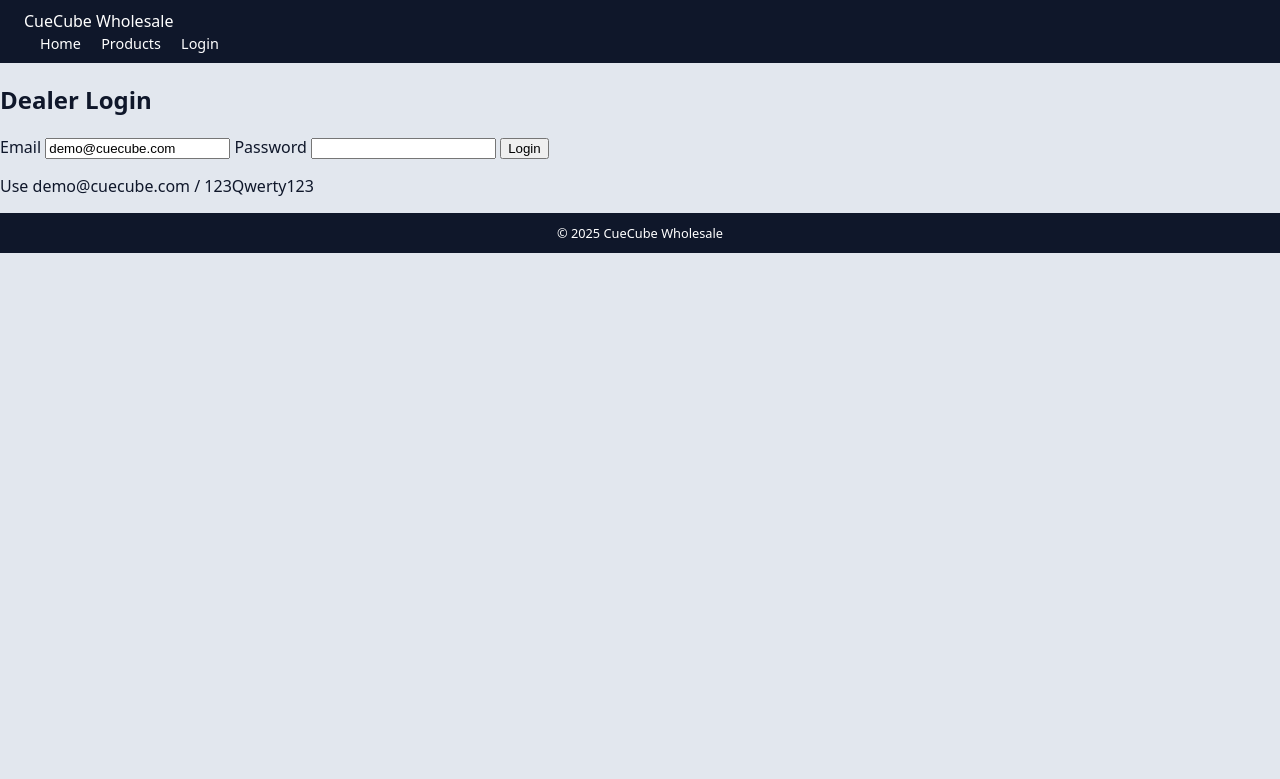
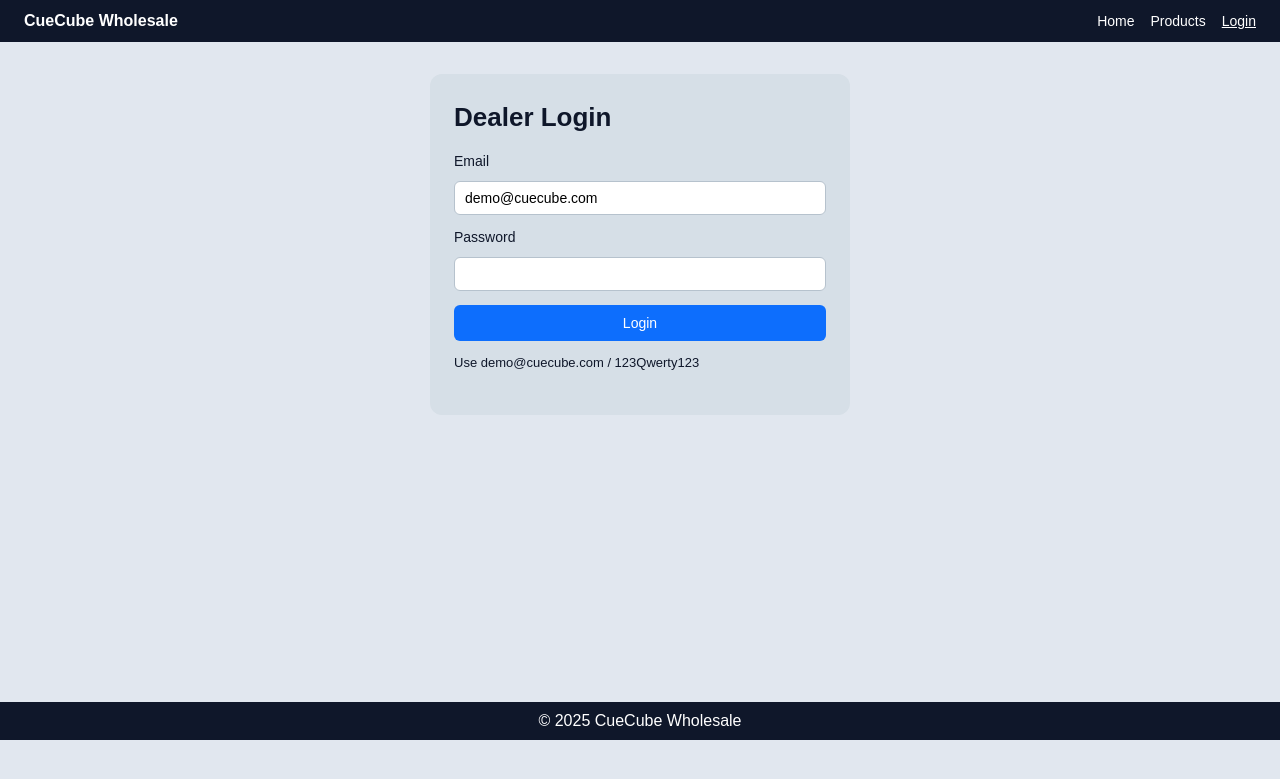
Before and after one commit to asap1975asap/cuecube-site, a Node server app: page /login in a window 1280 px wide. Shown: the top 779 px of the page. Run offline with Node 20, Linux system fonts and the light colour scheme.

Commit message:
Add files via upload

```diff
--- a/public/style.css
+++ b/public/style.css
@@ -1,278 +1,320 @@
-:root {
-  --bg: #e2e7ee;
-  --nav: #0f172a;
-  --card: #ffffff;
-  --accent: #0b63c5;
-  --text: #0f172a;
-  --muted: #5f6b7a;
-  --radius-lg: 14px;
-  --radius-md: 10px;
-  --shadow: 0 10px 25px rgba(15, 23, 42, 0.08);
-}
-
+/* base */
 * {
   box-sizing: border-box;
 }
 
 body {
   margin: 0;
-  font-family: system-ui, -apple-system, BlinkMacSystemFont, "Segoe UI", sans-serif;
-  background: var(--bg);
-  color: var(--text);
+  font-family: Arial, Helvetica, sans-serif;
+  background: #e1e7ef;
+  color: #0f172a;
 }
 
+/* top bar */
 .topbar {
-  background: var(--nav);
+  background: #0f172a;
   color: #fff;
-  padding: 0.6rem 1.5rem;
-  position: sticky;
-  top: 0;
-  z-index: 10;
-}
-
-.topbar-inner {
   display: flex;
   align-items: center;
   justify-content: space-between;
-  max-width: 1100px;
-  margin: 0 auto;
+  padding: 12px 24px;
 }
 
-.logo {
+.brand {
   font-weight: 600;
 }
 
-.nav a {
+.nav {
+  display: flex;
+  gap: 16px;
+}
+
+.nav-link {
   color: #fff;
   text-decoration: none;
-  margin-left: 1rem;
-  font-size: 0.9rem;
+  font-size: 14px;
 }
 
-.page {
+.nav-link.active,
+.nav-link:hover {
+  text-decoration: underline;
+}
+
+/* layout shell */
+.page-shell {
   max-width: 1100px;
   margin: 0 auto;
-  padding: 2.5rem 1.5rem 5rem;
+  padding: 32px 16px 64px;
   min-height: calc(100vh - 140px);
 }
 
-.footer {
-  background: var(--nav);
-  color: #fff;
+/* hero (home) */
+.hero {
+  background: #d6dfe7;
+  padding: 48px 32px;
+  border-radius: 12px;
   text-align: center;
-  padding: 0.7rem 1rem;
-  font-size: 0.8rem;
-}
-
-.hero {
-  background: rgba(255,255,255,0.65);
-  border-radius: 1.2rem;
-  padding: 3rem 2.5rem;
-  text-align: center;
-  box-shadow: var(--shadow);
 }
 
 .hero h1 {
   margin-top: 0;
-  font-size: 2rem;
+  margin-bottom: 12px;
+  font-size: 32px;
 }
 
-.btn {
-  display: inline-block;
-  background: var(--accent);
-  color: #fff;
-  text-decoration: none;
-  padding: 0.6rem 1.4rem;
-  border-radius: 999px;
-  font-weight: 500;
-  border: none;
-  cursor: pointer;
+.hero p {
+  margin-bottom: 24px;
+  font-size: 16px;
 }
 
-.btn-small {
-  padding: 0.4rem 1rem;
+.btn-primary {
+  background: #0d6efd;
+  border: none;
+  color: #fff;
+  padding: 10px 20px;
+  border-radius: 6px;
+  font-size: 14px;
+  cursor: pointer;
+  text-decoration: none;
+  display: inline-block;
+}
+
+.btn-primary:hover {
+  background: #0b5ed7;
+}
+
+.btn-secondary {
+  background: #fff;
+  border: 1px solid #0d6efd;
+  color: #0d6efd;
+  padding: 6px 14px;
+  border-radius: 6px;
+  font-size: 14px;
+  text-decoration: none;
+}
+
+.btn-secondary:hover {
+  background: #e7f0ff;
+}
+
+/* auth/login */
+.auth {
+  max-width: 420px;
+  margin: 0 auto;
+  background: #d6dfe7;
+  padding: 28px 24px 32px;
   border-radius: 12px;
 }
 
-.form-wrap {
-  background: #fff;
-  border-radius: 1rem;
-  padding: 2rem;
-  box-shadow: var(--shadow);
-  max-width: 460px;
-  margin: 0 auto;
+.auth-title {
+  margin-top: 0;
+  margin-bottom: 20px;
+  font-size: 26px;
 }
 
-.form label {
-  display: block;
-  margin-bottom: 1rem;
-  font-size: 0.9rem;
+.auth-form {
+  display: flex;
+  flex-direction: column;
+  gap: 14px;
 }
 
-.form input,
-.form select {
-  width: 100%;
-  padding: 0.45rem 0.5rem;
-  border-radius: 0.45rem;
-  border: 1px solid #ccd4dd;
-  margin-top: 0.35rem;
+.field {
+  display: flex;
+  flex-direction: column;
+  gap: 6px;
 }
 
-.error {
-  background: #fee2e2;
-  color: #b91c1c;
-  padding: 0.5rem 0.7rem;
-  border-radius: 0.5rem;
-  margin-bottom: 1rem;
+.field-label {
+  font-size: 14px;
+  font-weight: 500;
 }
 
-.catalog h1 {
-  margin-bottom: 0.25rem;
+.field-control {
+  padding: 8px 10px;
+  border-radius: 6px;
+  border: 1px solid #b6c2cd;
+  font-size: 14px;
 }
 
-.catalog p {
+.alert {
+  background: #fee2e2;
+  border: 1px solid #fca5a5;
+  color: #991b1b;
+  padding: 10px 12px;
+  border-radius: 6px;
+  margin-bottom: 14px;
+  font-size: 14px;
+}
+
+.hint {
+  margin-top: 14px;
+  font-size: 13px;
+  color: #0f172a;
+}
+
+/* products list */
+.page-title {
+  font-size: 26px;
+  margin-bottom: 8px;
+}
+
+.page-subtitle {
   margin-top: 0;
-  color: var(--muted);
+  margin-bottom: 24px;
+  color: #475569;
 }
 
 .product-grid {
-  display: grid;
-  grid-template-columns: repeat(auto-fit, minmax(250px, 1fr));
-  gap: 1.5rem;
-  margin-top: 1.5rem;
+  display: flex;
+  flex-wrap: wrap;
+  gap: 20px;
 }
 
 .product-card {
   background: #fff;
-  border-radius: 1.1rem;
-  padding: 1rem 1rem 1.1rem;
-  box-shadow: var(--shadow);
+  border-radius: 12px;
+  width: 230px;
+  overflow: hidden;
   display: flex;
   flex-direction: column;
+  border: 1px solid #d0d8df;
 }
 
-.product-card-img img {
-  width: 100%;
-  border-radius: 0.9rem;
-  display: block;
+.product-card-image-wrap {
+  background: #f1f5f9;
+  height: 150px;
+  display: flex;
+  align-items: center;
+  justify-content: center;
 }
 
-.product-title {
-  margin: 0.8rem 0 0.3rem;
-  font-size: 1.05rem;
+.product-card-image {
+  max-width: 100%;
+  max-height: 100%;
+  object-fit: contain;
 }
 
-.product-title a {
-  color: var(--text);
-  text-decoration: none;
+.product-card-body {
+  padding: 14px 14px 16px;
 }
 
-.product-brand {
-  color: var(--muted);
-  font-size: 0.8rem;
+.product-card-title {
+  margin: 0 0 4px 0;
+  font-size: 16px;
 }
 
-.product-price {
-  font-weight: 600;
-  margin: 0.4rem 0;
+.product-card-brand {
+  margin: 0 0 8px 0;
+  font-size: 13px;
+  color: #475569;
 }
 
-.thumb-row {
-  display: flex;
-  gap: 0.4rem;
-  margin: 0.3rem 0 0.6rem;
+.product-card-price {
+  margin: 0 0 6px 0;
+  font-weight: 600;
 }
 
-.thumb-small {
-  width: 42px;
-  height: 42px;
-  object-fit: cover;
-  border-radius: 6px;
-  border: 1px solid #d1d9e1;
+.product-card-text {
+  margin: 0 0 10px 0;
+  font-size: 13px;
+  color: #334155;
 }
 
+/* product detail */
 .product-detail {
   display: flex;
-  gap: 2rem;
+  gap: 28px;
   align-items: flex-start;
 }
 
 .gallery {
-  background: #fff;
-  padding: 1rem;
-  border-radius: 1rem;
-  box-shadow: var(--shadow);
-  width: 360px;
+  flex: 0 0 380px;
 }
 
-.gallery-main img {
+.main-image {
   width: 100%;
-  border-radius: 0.6rem;
+  border-radius: 12px;
+  background: #fff;
 }
 
-.gallery-thumbs {
+.thumb-strip {
   display: flex;
-  gap: 0.6rem;
-  margin-top: 0.8rem;
+  gap: 10px;
+  margin-top: 12px;
 }
 
-.gallery-thumbs .thumb {
-  width: 58px;
-  height: 58px;
+.thumb-img {
+  width: 60px;
+  height: 60px;
   object-fit: cover;
-  border-radius: 0.4rem;
+  border-radius: 8px;
   border: 2px solid transparent;
   cursor: pointer;
+  background: #fff;
 }
 
-.gallery-thumbs .thumb.active {
-  border-color: var(--accent);
+.thumb-img.is-active {
+  border-color: #0d6efd;
 }
 
 .product-info {
   flex: 1;
+  background: #d6dfe7;
+  padding: 22px 20px;
+  border-radius: 12px;
 }
 
-.field {
-  display: block;
-  margin-bottom: 0.8rem;
-  font-size: 0.85rem;
+.product-info h1 {
+  margin-top: 0;
+  margin-bottom: 6px;
 }
 
-.field select,
-.field input {
-  margin-top: 0.25rem;
-  padding: 0.4rem 0.5rem;
-  border-radius: 0.35rem;
-  border: 1px solid #cbd2db;
+.byline {
+  margin-top: 0;
+  margin-bottom: 16px;
+  color: #475569;
 }
 
-.pricing h3 {
-  margin-bottom: 0.3rem;
+.field-label {
+  display: block;
+  margin-bottom: 6px;
+  font-weight: 500;
 }
 
-.price-line {
-  margin: 0.2rem 0;
+.price-block {
+  margin-top: 16px;
+  margin-bottom: 16px;
 }
 
-.product-desc {
-  margin-top: 1.5rem;
+.price-block h2 {
+  margin-bottom: 6px;
+  font-size: 16px;
 }
 
-.pre-text {
+.order-form {
+  display: flex;
+  flex-direction: column;
+  gap: 12px;
+}
+
+.unit-price,
+.total-line {
+  margin: 0;
+}
+
+/* order */
+.order-page {
+  max-width: 520px;
+  margin: 0 auto;
+  background: #d6dfe7;
+  padding: 24px 20px 28px;
+  border-radius: 12px;
+}
+
+/* footer */
+.footer {
   background: #0f172a;
   color: #fff;
-  padding: 1rem;
-  border-radius: 0.6rem;
-  white-space: pre-wrap;
-  font-size: 0.8rem;
+  text-align: center;
+  padding: 10px 0;
 }
-
-@media (max-width: 950px) {
-  .product-detail {
-    flex-direction: column;
-  }
-  .gallery {
-    width: 100%;
-  }
-}
--- a/views/login.ejs
+++ b/views/login.ejs
@@ -18,19 +18,26 @@
 
   <main class="page-shell">
     <section class="auth">
-      <h1>Dealer Login</h1>
+      <h1 class="auth-title">Dealer Login</h1>
+
       <% if (error) { %>
         <div class="alert"><%= error %></div>
       <% } %>
+
       <form method="POST" action="/login" class="auth-form">
-        <label>Email
-          <input type="email" name="email" value="demo@cuecube.com" required />
+        <label class="field">
+          <span class="field-label">Email</span>
+          <input type="email" name="email" value="demo@cuecube.com" required class="field-control" />
         </label>
-        <label>Password
-          <input type="password" name="password" required />
+
+        <label class="field">
+          <span class="field-label">Password</span>
+          <input type="password" name="password" required class="field-control" />
         </label>
+
         <button type="submit" class="btn-primary">Login</button>
       </form>
+
       <p class="hint">Use demo@cuecube.com / 123Qwerty123</p>
     </section>
   </main>
```
